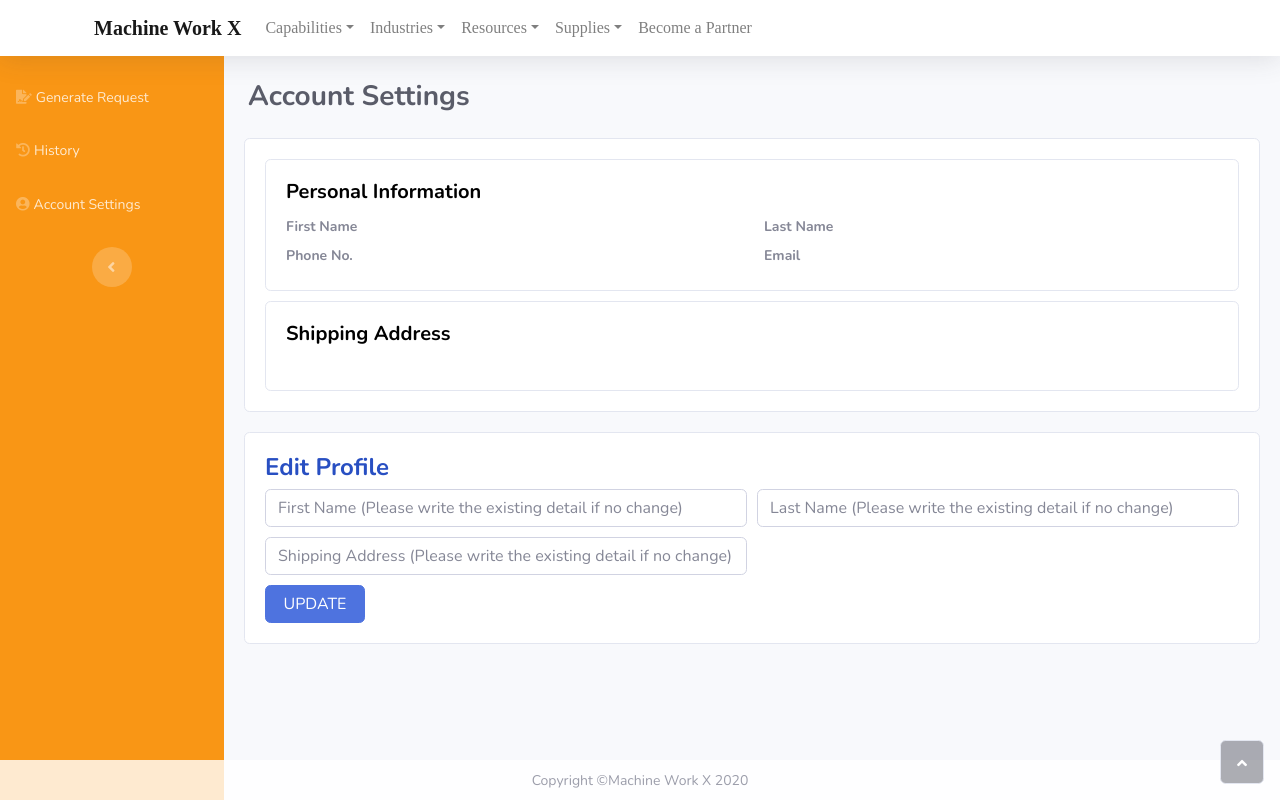
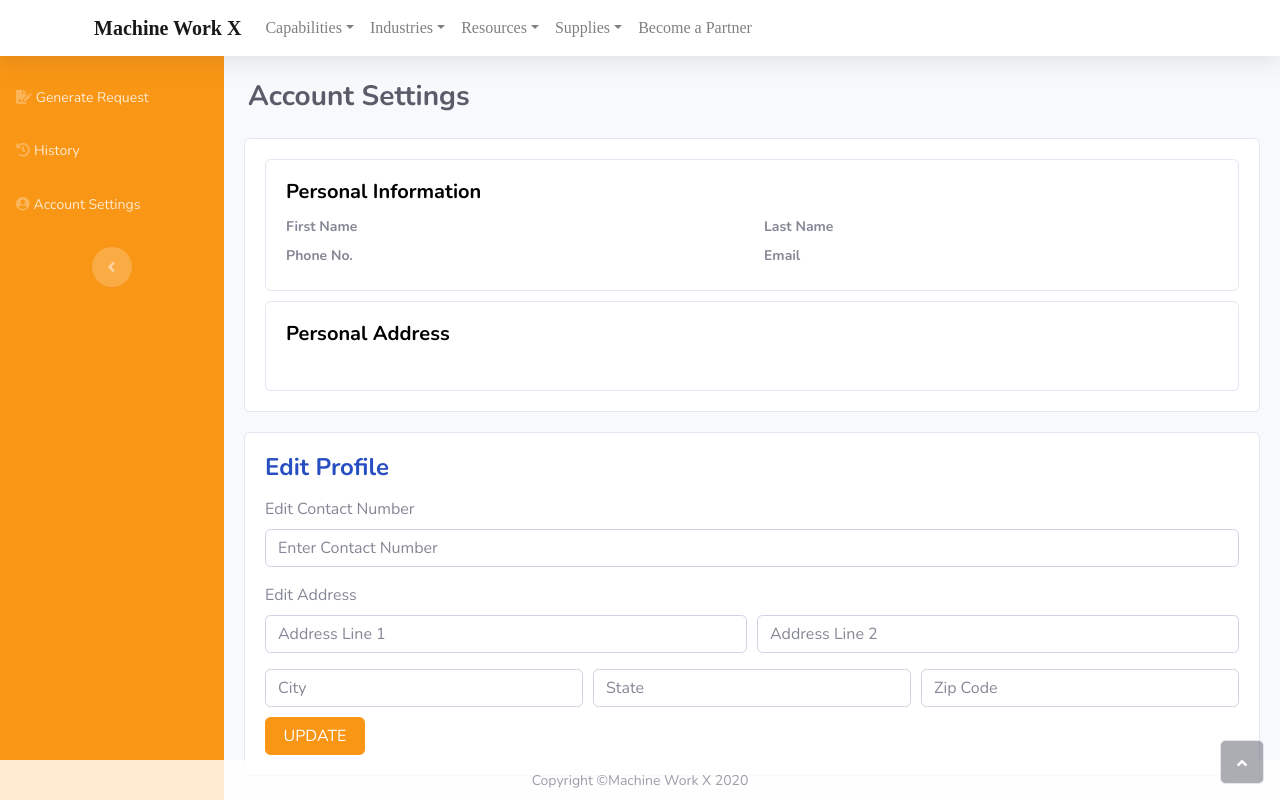
Before and after one commit to RahulAgarwal1999/DailyRozgaar, a Django app: page /accounts/accountsettingsuser in a window 1280 px wide. Run offline with Django 3.2, Linux system fonts and the light colour scheme; some libraries are stand-ins or nearby versions; some web fonts are replaced.

Commit message:
account settings

```diff
--- a/mysite/templates/accounts/accountsettingsuser.html
+++ b/mysite/templates/accounts/accountsettingsuser.html
@@ -22,24 +22,10 @@
                             </div>
                         </div>
                     </div>
-                    <!-- <div class="card text-left" style="margin-bottom: 10px;">
-                        <div class="card-body">
-                            <h5 style="color: rgb(0,0,0);"><strong>Company Information</strong></h5>
-                            <div class="row">
-                                <div class="col"><small class="form-text text-muted" style="font-size: 14px;"><strong>Company Name</strong></small><small class="form-text text-muted" style="font-size: 13px;">Help text for a form field.</small></div>
-                                <div class="col"><small class="form-text text-muted" style="font-size: 14px;"><strong>Website</strong></small><small class="form-text text-muted" style="font-size: 13px;">Help text for a form field.</small></div>
-                                <div class="col"><small class="form-text text-muted" style="font-size: 14px;"><strong>Company Phone No.</strong></small><small class="form-text text-muted" style="font-size: 13px;">Help text for a form field.</small></div>
-                            </div>
-                            <div class="row">
-                                <div class="col"></div>
-                                <div class="col"><small class="form-text text-muted" style="font-size: 14px;"><strong>Company Address</strong></small><small class="form-text text-muted" style="font-size: 13px;">Help text for a form field.</small></div>
-                                <div class="col"><small class="form-text text-muted" style="font-size: 14px;"><strong>Company Email</strong></small><small class="form-text text-muted" style="font-size: 13px;">Help text for a form field.</small></div>
-                            </div>
-                        </div>
-                    </div> -->
+
                     <div class="card text-left">
                         <div class="card-body">
-                            <h5 style="color: rgb(0,0,0);"><strong>Shipping Address</strong></h5>
+                            <h5 style="color: rgb(0,0,0);"><strong>Personal Address</strong></h5>
                             <div class="row">
                                 <div class="col">
                                     <p>{{ data.address }}</p>
@@ -54,30 +40,26 @@
 
             <div class="card" style="margin-right: 20px;margin-left: 20px;margin-bottom: 20px;">
                 <div class="card-body">
-                    <h4 style="color: rgb(40,79,194);"><strong>Edit Profile&nbsp;</strong></h4>
-                    <form>
+                    <h4 class="mb-3" style="color: rgb(40,79,194);"><strong>Edit Profile&nbsp;</strong></h4>
+
+                    <label for="">Edit Contact Number</label>
+                    <div class="form-row mb-3"  style="margin-bottom: 10px;">
+                        <div class="col"><input class="form-control" type="text" name='contact' placeholder="Enter Contact Number" required></div>
+                    </div>
+
+                        <label for="">Edit Address</label>
+                        <div class="form-row mb-3" style="margin-bottom: 10px;">
+                            <div class="col"><input class="form-control" type="text" name='addr1' placeholder="Address Line 1" required></div>
+                            <div class="col"><input class="form-control" type="text" name='addr2' placeholder="Address Line 2" required></div>
+                        </div>
+
                         <div class="form-row" style="margin-bottom: 10px;">
-                            <div class="col"><input class="form-control" type="text" name='first_name' placeholder="First Name (Please write the existing detail if no change)" required></div>
-                            <div class="col"><input class="form-control" type="text" name='last_name' placeholder="Last Name (Please write the existing detail if no change)" required></div>
+
+                            <div class="col"><input class="form-control" type="text" name='city' placeholder="City" required></div>
+                            <div class="col"><input class="form-control" type="text" name='state' placeholder="State" required></div>
+                            <div class="col"><input class="form-control" type="text" name='zip' placeholder="Zip Code" required></div>
                         </div>
-                        <!-- <div class="form-row" style="margin-bottom: 10px;"> -->
-                            <!-- <div class="col"><input class="form-control" type="text" name='number' placeholder="Phone No."></div> -->
-                            <!-- <div class="col"><input class="form-control" type="text" name='email' placeholder="Email"></div> -->
-                        <!-- </div> -->
-                        <!-- <div class="form-row" style="margin-bottom: 10px;">
-                            <div class="col"><input class="form-control" type="text" placeholder="Company Name"></div>
-                            <div class="col"><input class="form-control" type="text" placeholder="Website"></div>
-                            <div class="col"><input class="form-control" type="text" placeholder="Company Phone No."></div>
-                        </div> -->
-                        <!-- <div class="form-row" style="margin-bottom: 10px;">
-                            <div class="col"><input class="form-control" type="text" placeholder="Company Email"></div>
-                            <div class="col"><input class="form-control" type="text" placeholder="Company Address"></div>
-                        </div> -->
-                        <div class="form-row" style="margin-bottom: 10px;">
-                            <div class="col"><input class="form-control" type="text" name='ship' placeholder="Shipping Address (Please write the existing detail if no change)" required></div>
-                            <div class="col"></div>
-                        </div>
-                        <button class="btn btn-primary" type="submit" style="width: 100px;">UPDATE</button></form>
+                        <button class="btn " type="submit" style="width: 100px; background-color:#F99615; color:white;">UPDATE</button>
                 </div>
             </div>
             </form>
--- a/mysite/templates/partials/_customernavbar.html
+++ b/mysite/templates/partials/_customernavbar.html
@@ -8,7 +8,7 @@
         <hr class="sidebar-divider my-0">
         <ul class="nav navbar-nav text-light" id="accordionSidebar">
             <li class="nav-item" role="presentation"></li>
-            <li class="nav-item" role="presentation"><a class="nav-link" href="#"><i class="fas fa-file-signature" style="font-size: 14px;"></i><span style="font-size: 14px;">Generate Request</span></a></li>
+            <li class="nav-item" role="presentation"><a class="nav-link" href="{% url 'dashboarduser' %}"><i class="fas fa-file-signature" style="font-size: 14px;"></i><span style="font-size: 14px;">Generate Request</span></a></li>
             <li class="nav-item" role="presentation"><a class="nav-link" href="#"><i class="fas fa-history" style="font-size: 14px;"></i><span style="font-size: 14px;">History</span></a>
               <a class="nav-link" href="{% url 'accountsettingsuser' %}"><i class="fas fa-user-circle" style="font-size: 14px;"></i><span style="font-size: 14px;">Account Settings</span></a></li>
         </ul>
```
Also changed, not shown: mysite/templates/accounts/accountsettingsworker.html (+5 -6 lines).
